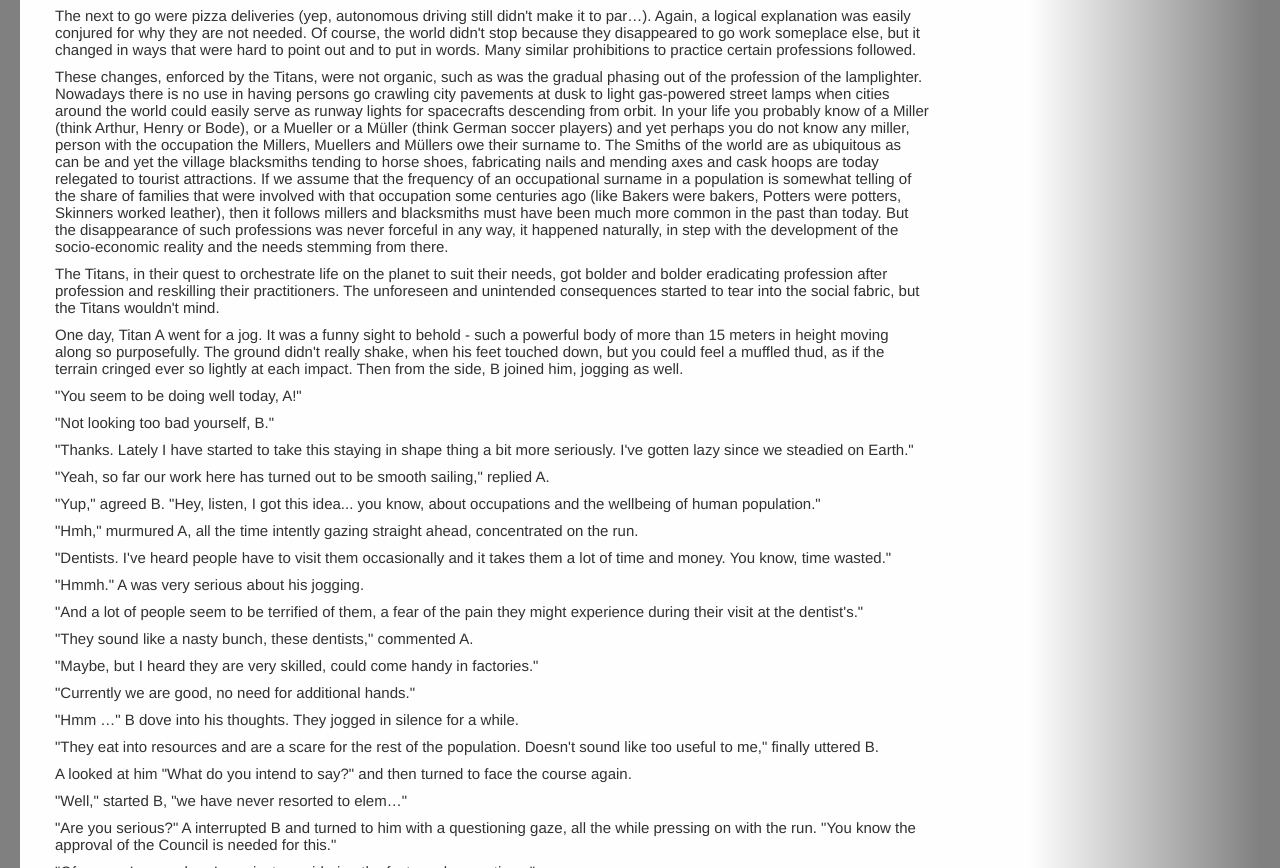
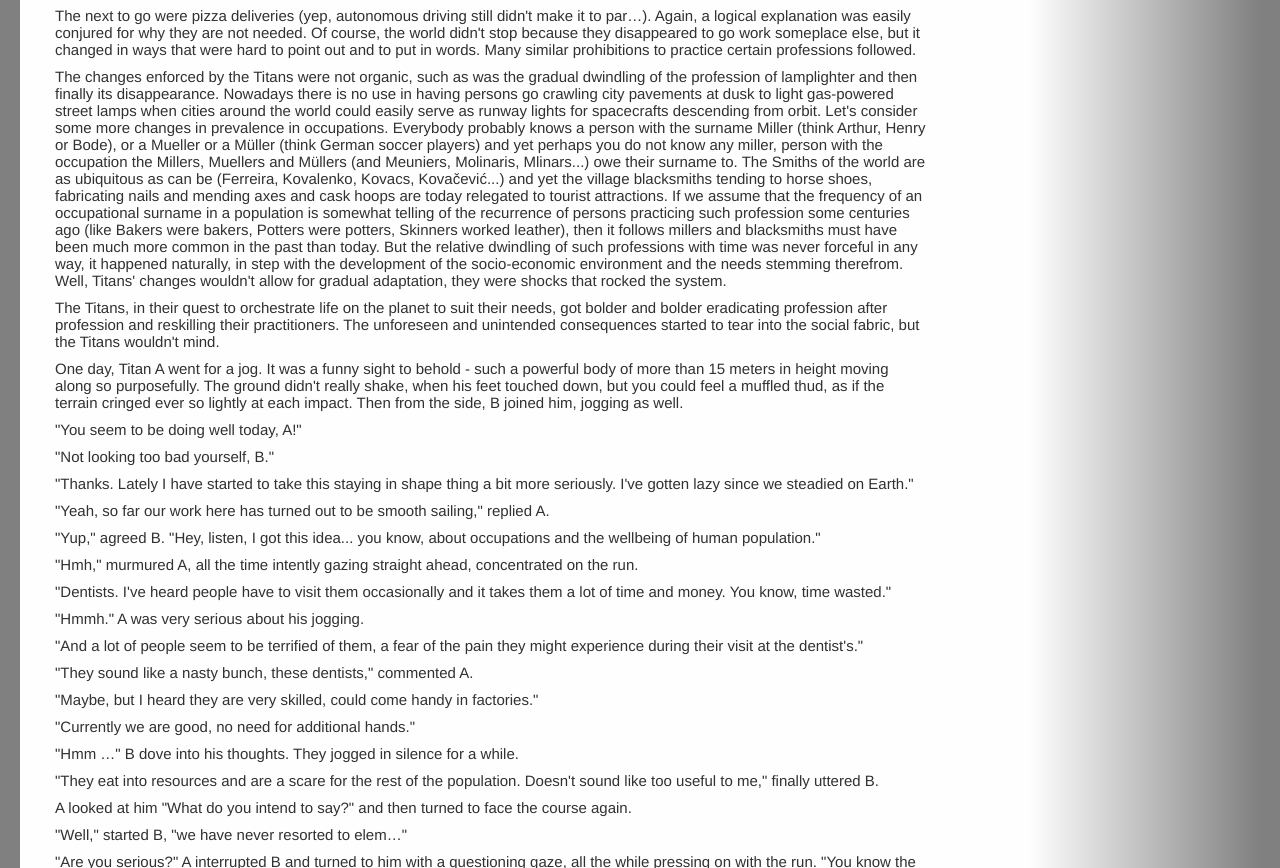
Before and after one commit to byguesswork/byguesswork, a plain HTML site: page random/dentists.html in a window 1280 px wide. Shown: the part 849-1717 px from the top of the page. Drawn offline with Linux system fonts and the light colour scheme.

Commit message:
Update dentists.html

```diff
--- a/random/dentists.html
+++ b/random/dentists.html
@@ -98,20 +98,23 @@
                 stop because they disappeared to go work someplace else, but it changed in ways that were hard to point
                 out and to put in words. Many similar prohibitions to practice certain professions followed.
             </p>
-            <p>These changes, enforced by the Titans, were not organic, such as was the gradual phasing out of the
-                profession of the lamplighter. Nowadays there is no use in having persons go crawling city pavements at
-                dusk to light gas-powered street lamps when cities around the world could easily serve as runway lights
-                for spacecrafts descending from orbit. In your life you probably know of a Miller (think Arthur, Henry
-                or Bode), or a Mueller or a Müller (think German soccer players) and yet perhaps you do not know any
-                miller, person with the occupation the Millers, Muellers and Müllers owe their surname to. The Smiths of
-                the world are as ubiquitous as can be and yet the village blacksmiths tending to horse shoes,
+            <p>The changes enforced by the Titans were not organic, such as was the gradual dwindling of the profession
+                of lamplighter and then finally its disappearance. Nowadays there is no use in having persons go
+                crawling city pavements at dusk to light gas-powered street lamps when cities around the world could
+                easily serve as runway lights for spacecrafts descending from orbit. Let&apos;s consider some more
+                changes in prevalence in occupations. Everybody probably knows a person with the surname Miller (think
+                Arthur, Henry or Bode), or a Mueller or a Müller (think German soccer players) and yet perhaps you do
+                not know any miller, person with the occupation the Millers, Muellers and Müllers (and Meuniers,
+                Molinaris, Mlinars...) owe their surname to. The Smiths of the world are as ubiquitous as can be
+                (Ferreira, Kovalenko, Kovacs, Kovačević...) and yet the village blacksmiths tending to horse shoes,
                 fabricating nails and mending axes and cask hoops are today relegated to tourist attractions. If we
-                assume that the frequency of an occupational surname in a population is somewhat telling of the share of
-                families that were involved with that occupation some centuries ago (like Bakers were bakers, Potters
+                assume that the frequency of an occupational surname in a population is somewhat telling of the
+                recurrence of persons practicing such profession some centuries ago (like Bakers were bakers, Potters
                 were potters, Skinners worked leather), then it follows millers and blacksmiths must have been much more
-                common in the past than today. But the disappearance of such professions was never forceful in any way,
-                it happened naturally, in step with the development of the socio-economic reality and the needs stemming
-                from there.
+                common in the past than today. But the relative dwindling of such professions with time was never
+                forceful in any way, it happened naturally, in step with the development of the socio-economic
+                environment and the needs stemming therefrom. Well, Titans&apos; changes wouldn&apos;t allow for gradual
+                adaptation, they were shocks that rocked the system.
             </p>
             <p>The Titans, in their quest to orchestrate life on the planet to suit their needs, got bolder and bolder
                 eradicating profession after profession and reskilling their practitioners. The unforeseen and
@@ -206,9 +209,9 @@
                 deterioration or collapse of the ecosystem itself. No use - in an ecosystem of 500 species there are 500
                 lynchpins. That is what ecosystems are - intricate webs of relationships and for all practical purposes
                 the number of causal connections between single species is infinite, and so is the potential for
-                consequences in cases of disruptions. Now zoom out to consider in the same way the whole Earth, which is
-                a system of systems, and it becomes obvious that the potential for the whole to get out of whack - due
-                to our interventions - in unforeseen ways is considerable.
+                consequences in cases of disruptions. Now zoom out to consider the whole Earth, which is a system of
+                systems, in the same way and it becomes obvious that the potential for the whole to get out of whack -
+                due to our interventions - in unforeseen ways is considerable.
             </p>
             <p>Life on Earth is practically infinitely resilient and won&apos;t care to bitch and complain while busy
                 adapting to the harshest of punishments we Titans decide to impose on it. But the adaptation of an
```
